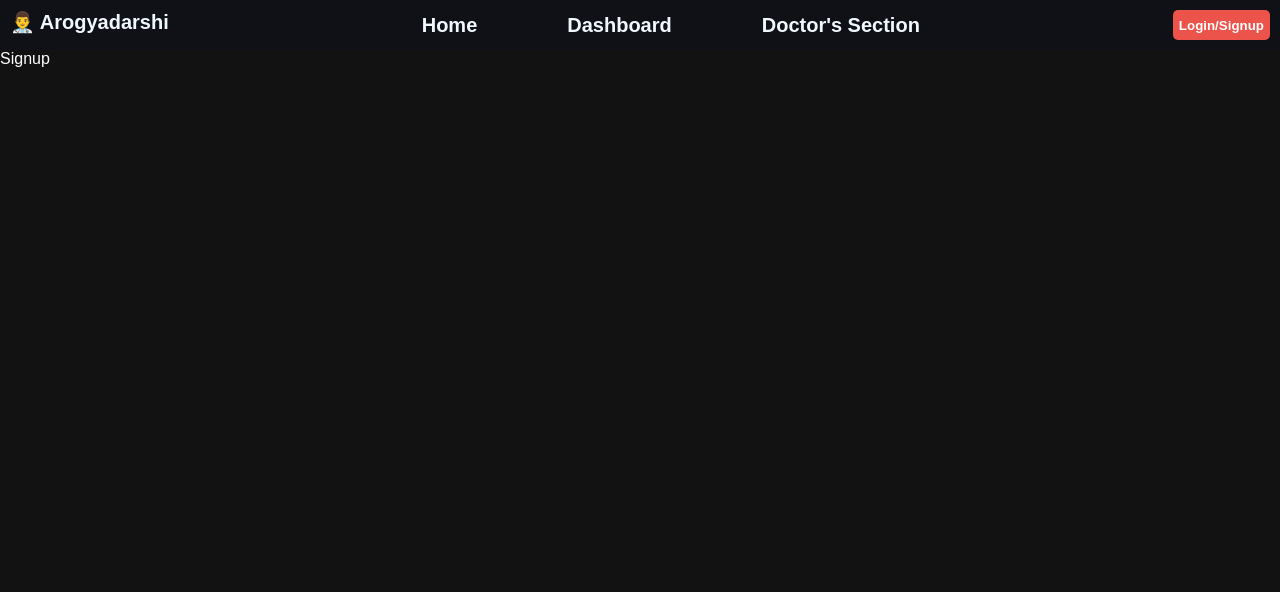
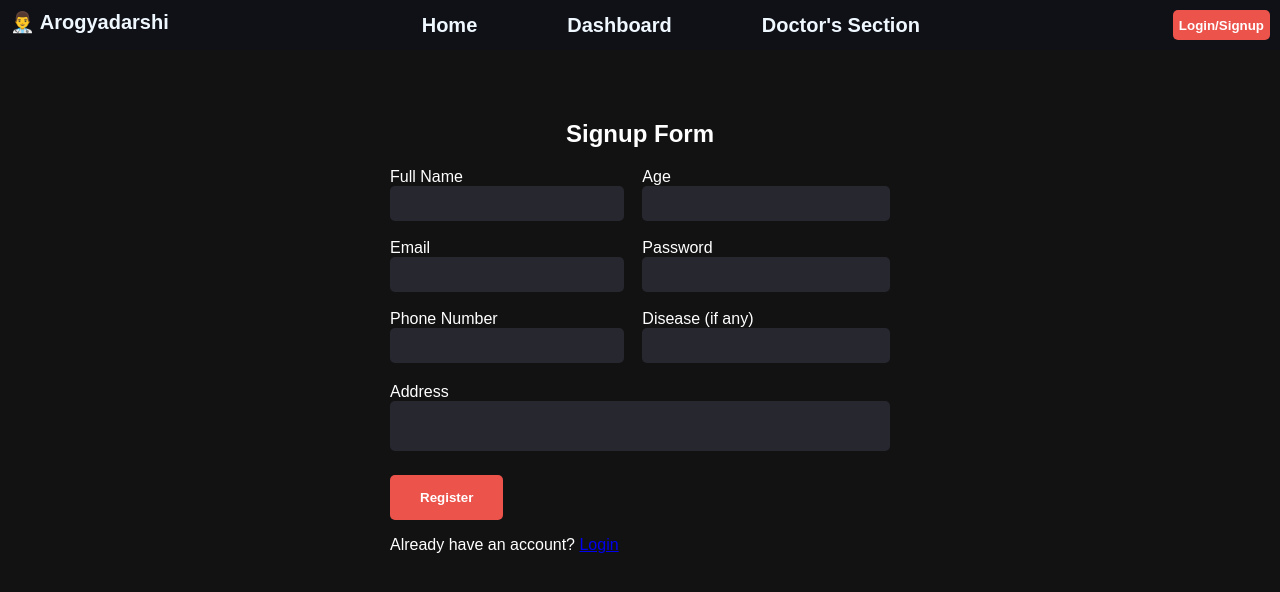
Before and after one commit to Kartik-Ranaut/Arogyadarshi, a React (Create React App) app: page /signup in a window 1280 px wide. Shown: the top 592 px of the page. Built offline with nearby package versions, Linux system fonts and the light colour scheme.

Commit message:
implemented login and signup frontend

```diff
--- a/src/Components/Login.js
+++ b/src/Components/Login.js
@@ -1,9 +1,27 @@
 import React from 'react'
-
+import './login.css'
+import { useNavigate } from "react-router-dom";
 export default function Login() {
+  const navigate = useNavigate();
   return (
-    <div>
-    Login
+      <div class="signup-container">
+      <h2>Create Account</h2>
+      <form className="loginForm">
+        <div class="input-group">
+          <label for="name">Full Name</label>
+          <input type="text" id="name" name="name" required />
+        </div>
+        <div class="input-group">
+          <label for="email">Email</label>
+          <input type="email" id="email" name="email" required />
+        </div>
+        <div class="input-group">
+          <label for="password">Password</label>
+          <input type="password" id="password" name="password" required />
+        </div>
+        <button type="submit" class="submitbtn">Login</button>
+        <p>not registered? click to <a href='/signup'>signup </a></p>
+      </form>
     </div>
   )
 }
--- a/src/Components/Signup.js
+++ b/src/Components/Signup.js
@@ -1,7 +1,45 @@
 import React from 'react'
-
+import './signup.css'
 export default function Signup() {
   return (
-    <div>Signup</div>
+    <div class="signup-container">
+    <h2>Signup Form</h2>
+    <form className="">
+    <div className='signupForm'>
+    <div class="input-group">
+        <label for="name">Full Name</label>
+        <input type="text" id="name" required />
+      </div>
+      <div class="input-group">
+        <label for="age">Age</label>
+        <input type="number" id="age" required />
+      </div>
+      <div class="input-group">
+        <label for="email">Email</label>
+        <input type="email" id="email" required />
+      </div>
+      <div class="input-group">
+        <label for="password">Password</label>
+        <input type="password" id="password" required />
+      </div>
+      <div class="input-group">
+        <label for="phone">Phone Number</label>
+        <input type="tel" id="phone" required />
+      </div>
+      <div class="input-group">
+        <label for="disease">Disease (if any)</label>
+        <input type="text" id="disease" />
+      </div>
+    </div>
+
+      <div class="input-group">
+        <label for="address">Address</label>
+        <textarea id="address" rows="2" required></textarea>
+      </div>
+      <button type="submit" class="submitbtn">Register</button>
+    <p>Already have an account? <a href='/login'>Login</a></p>
+
+    </form>
+  </div>
   )
 }
--- a/src/Components/dashboard.css
+++ b/src/Components/dashboard.css
@@ -4,6 +4,7 @@
   height: 100%;
   align-items: stretch; /* Ensures children take full height */
   width: 100vw;
+  padding-top: 50px;
 }
 .selbox {
   padding: 10px;
--- a/src/Components/header.css
+++ b/src/Components/header.css
@@ -4,6 +4,10 @@
   padding: 10px;
   display: flex;
   justify-content: space-between;
+  position: fixed;
+  z-index: 100;
+  width: 100%;
+  box-sizing: border-box;
 }
 .heading {
   margin: 0px;
--- /dev/null
+++ b/src/Components/login.css
@@ -0,0 +1,28 @@
+.signup-container{
+    display: flex;
+    flex-direction: column;
+    justify-content: center;
+    align-items: center;
+    height: 100vh;
+    color: white;
+    padding-top: 50px;
+    padding-bottom: 50px;
+    box-sizing: border-box;
+}
+.loginForm{
+    display: flex;
+    flex-direction: column;
+    gap: 20px;
+    width: 100%;
+    max-width: 400px;
+}
+.submitbtn{
+    height: 45px;
+    background-color: rgb(235, 83, 75);
+    border: 0px;
+    color: white;
+    font-weight: 900;
+    width: fit-content;
+    padding: 15px 30px 15px 30px;
+    border-radius: 5px;
+}
--- /dev/null
+++ b/src/Components/signup.css
@@ -0,0 +1,42 @@
+.signup-container{
+    display: flex;
+    flex-direction: column;
+    justify-content: center;
+    align-items: center;
+    height: fit-content;
+    color: white;
+    padding-top: 100px;
+    padding-bottom: 100px;
+    box-sizing: border-box;
+}
+.signupForm{
+    display: grid;
+    grid-template-columns: auto auto;
+    gap: 18px;
+    width: 500px;
+    max-width: 600px;
+    margin-bottom: 20px;
+}
+.submitbtn{
+    margin-top: 20px;
+    height: 45px;
+    background-color: rgb(235, 83, 75);
+    border: 0px;
+    color: white;
+    font-weight: 900;
+    width: fit-content;
+    padding: 15px 30px 15px 30px;
+    border-radius: 5px;
+
+}
+
+textarea{
+    background-color: rgb(39, 39, 48);
+  box-sizing: border-box;
+  width: 100%;
+  resize: none;
+  padding: 10px;
+  border-radius: 5px;
+  color: white;
+  border: none;
+}
```
